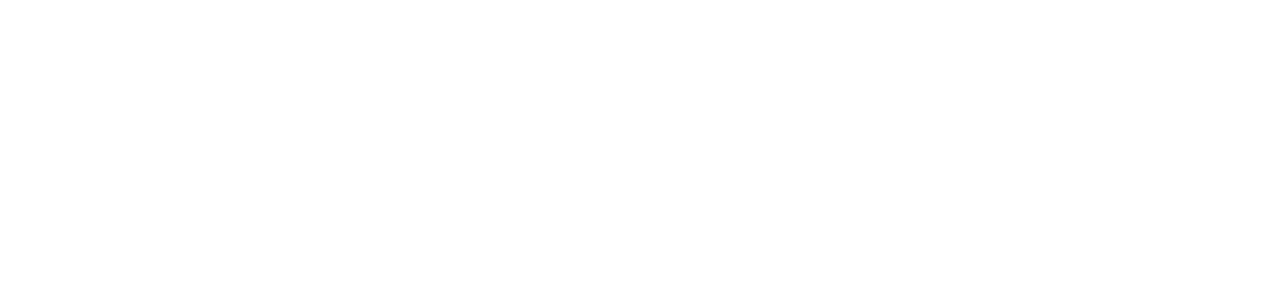
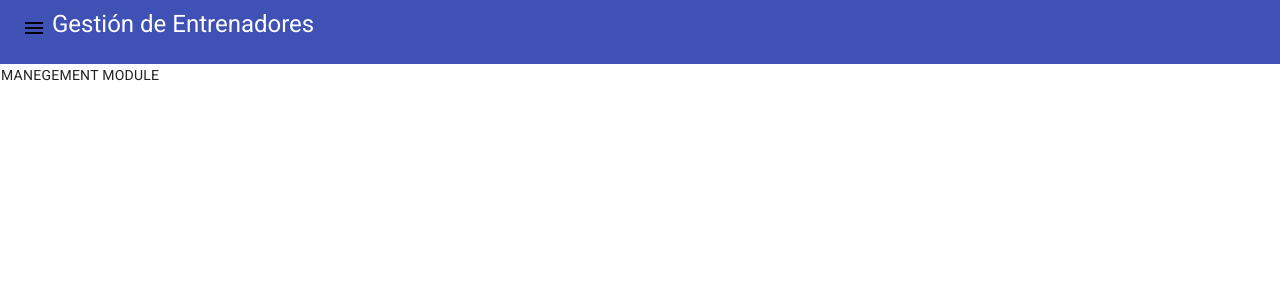
Before and after one commit to Jirgort/PY_EquipoDeportivo, an Angular app in the folder appThresholdcr/: page /coachSidenav in a window 1280 px wide. Before the commit this address led to /. Shown: the top 300 px of the page. Built offline with nearby package versions, Linux system fonts and the light colour scheme.

Commit message:
Sidenav for coach CRUD operations.

```diff
--- a/appThresholdcr/src/app/app-routing.module.ts
+++ b/appThresholdcr/src/app/app-routing.module.ts
@@ -6,6 +6,7 @@ import { CoachComponent } from './components/coach/coach.component';
 import { LoginComponent } from './components/login/login.component';
 import { AdminHomeComponent } from './components/adminModules/admin-home/admin-home.component';
 import { CoachManagementComponent } from './components/adminModules/coach-management/coach-management.component';
+import { CoachSidenavOperationsComponent } from './components/coach-sidenav-operations/coach-sidenav-operations.component';
 
 const routes: Routes = [
   {
@@ -29,6 +30,10 @@ const routes: Routes = [
     path: 'coachManagement',
     component: CoachManagementComponent,
   },
+  {
+    path: 'coachSidenav',
+    component: CoachSidenavOperationsComponent,
+  },
 ];
 
 @NgModule({
--- a/appThresholdcr/src/app/app.module.ts
+++ b/appThresholdcr/src/app/app.module.ts
@@ -14,6 +14,7 @@ import { MatListModule } from '@angular/material/list';
 import { MatButtonModule } from '@angular/material/button';
 import { AdminHomeComponent } from './components/adminModules/admin-home/admin-home.component';
 import { CoachManagementComponent } from './components/adminModules/coach-management/coach-management.component';
+import { CoachSidenavOperationsComponent } from './components/coach-sidenav-operations/coach-sidenav-operations.component';
 
 @NgModule({
   declarations: [
@@ -22,6 +23,7 @@ import { CoachManagementComponent } from './components/adminModules/coach-manage
     LoginComponent,
     AdminHomeComponent,
     CoachManagementComponent,
+    CoachSidenavOperationsComponent,
   ],
   imports: [
     BrowserModule,
--- a/appThresholdcr/src/app/components/adminModules/coach-management/coach-management.component.html
+++ b/appThresholdcr/src/app/components/adminModules/coach-management/coach-management.component.html
@@ -1,3 +1,4 @@
+<div class="d-flex justify-content-start">
   <div class="d-flex container justify-content-center w-50">
     <div class="d-flex align-items-center justify-content-center">
       <div class="border p-4 rounded shadow bg-white rounded">
@@ -6,29 +7,35 @@
           <form (ngSubmit)="submit()">
             <div class="form-outline input-group-sm">
               <label class="form-label" for="name">Nombre</label>
-                            <input formControlName="nombre" type="text" id="name" class="form-control" placeholder="Nombre" ngModel required/>
+              <input formControlName="nombre" type="text" id="name" class="form-control" placeholder="Nombre" ngModel
+                required />
             </div>
             <div class="form-outline input-group-sm">
               <label class="form-label" for="nameUser">Nombre de usuario</label>
-                            <input formControlName="nombre" type="text" id="nameUser" class="form-control" placeholder="Nombre de usuario" ngModel required/>
+              <input formControlName="nombre" type="text" id="nameUser" class="form-control"
+                placeholder="Nombre de usuario" ngModel required />
             </div>
             <div class="form-outline input-group-sm">
-                            <label class="form-label" for="password">Contraceña</label>
-                            <input formControlName="nombre" type="text" id="password" class="form-control" placeholder="Contraceña" ngModel required/>
+              <label class="form-label" for="password">Contraseña</label>
+              <input formControlName="nombre" type="text" id="password" class="form-control" placeholder="Contraseña"
+                ngModel required />
             </div>
             <h1></h1>
             <h3>Datos de personales</h3>
             <div class="form-outline input-group-sm">
               <label class="form-label" for="age">Edad</label>
-                            <input formControlName="nombre" type="text" id="age" class="form-control" placeholder="Edad" ngModel required/>
+              <input formControlName="nombre" type="text" id="age" class="form-control" placeholder="Edad" ngModel
+                required />
             </div>
             <div class="form-outline input-group-sm">
               <label class="form-label" for="weight">Peso</label>
-                            <input formControlName="nombre" type="text" id="weight" class="form-control" placeholder="Peso" ngModel required/>
+              <input formControlName="nombre" type="text" id="weight" class="form-control" placeholder="Peso" ngModel
+                required />
             </div>
             <div class="form-outline input-group-sm">
               <label class="form-label" for="height">Altura</label>
-                            <input formControlName="nombre" type="text" id="height" class="form-control" placeholder="Altura" ngModel required/>
+              <input formControlName="nombre" type="text" id="height" class="form-control" placeholder="Altura" ngModel
+                required />
             </div>
             <h1></h1>
             <button type="submit" class="btn btn-primary btn-block">Guardar</button>
@@ -37,3 +44,4 @@
       </div>
     </div>
   </div>
+</div>
--- /dev/null
+++ b/appThresholdcr/src/app/components/coach-sidenav-operations/coach-sidenav-operations.component.css
@@ -0,0 +1,18 @@
+.example-container {
+  width: auto;
+  height: auto;
+  border: 1px solid white;
+  background-color: white;
+}
+
+.example-sidenav-content {
+  display: flex;
+  width: auto;
+  height: auto;
+  align-items: center;
+  justify-content: center;
+}
+
+.example-sidenav {
+  padding: 20px;
+}
--- /dev/null
+++ b/appThresholdcr/src/app/components/coach-sidenav-operations/coach-sidenav-operations.component.html
@@ -0,0 +1,48 @@
+<mat-toolbar color="primary">
+  <mat-toolbar-row>
+    <button style="background-color: transparent; border-style: none;">
+      <mat-icon (click)="drawer.toggle();">menu</mat-icon>
+    </button>
+    <h1>Gestión de Entrenadores</h1>
+  </mat-toolbar-row>
+</mat-toolbar>
+<mat-drawer-container class="example-container" autosize>
+  <mat-drawer #drawer class="example-sidenav" mode="side">
+    <div class="d-flex flex-column mb-3">
+      <button mat-raised-button (click)="changeOperation('create');">
+        Crear Entrenador
+      </button>
+      <button mat-raised-button (click)="changeOperation('read');">
+        Mostrar Entrenadores
+      </button>
+      <button mat-raised-button (click)="changeOperation('update');">
+        Modificar Entrenador
+      </button>
+      <button mat-raised-button (click)="changeOperation('delete');">
+        Eliminar Entrenador
+      </button>
+    </div>
+  </mat-drawer>
+  <div class="example-sidenav-content">
+  </div>
+  <div *ngIf="this.currentOperation == ''" style="height: 500px; width: 500px">MANEGEMENT MODULE</div>
+  <app-coach-management *ngIf="this.currentOperation == 'create'"></app-coach-management>
+  <h1 *ngIf="this.currentOperation == 'read'">READ OPERATION</h1>
+  <h1 *ngIf="this.currentOperation == 'update'">UPDATE OPERATION</h1>
+  <h1 *ngIf="this.currentOperation == 'delete'">DELETE OPERATION</h1>
+</mat-drawer-container>
+
+<!--
+<div *ngIf="this.currentOperation == 'create'">
+  <h1>CREATE OPERATION</h1>
+</div>
+<div *ngIf="this.currentOperation == 'read'">
+  <h1>READ OPERATION</h1>
+</div>
+<div *ngIf="this.currentOperation == 'update'">
+  <h1>UPDATE OPERATION</h1>
+</div>
+<div *ngIf="this.currentOperation == 'delete'">
+  <h1>DELETE OPERATION</h1>
+</div>
+-->
--- /dev/null
+++ b/appThresholdcr/src/app/components/coach-sidenav-operations/coach-sidenav-operations.component.ts
@@ -0,0 +1,18 @@
+import { Component } from '@angular/core';
+
+@Component({
+  selector: 'app-coach-sidenav-operations',
+  templateUrl: './coach-sidenav-operations.component.html',
+  styleUrls: ['./coach-sidenav-operations.component.css'],
+})
+export class CoachSidenavOperationsComponent {
+  currentOperation: string;
+  constructor() {
+    this.currentOperation = '';
+  }
+
+  changeOperation(operation: string) {
+    this.currentOperation = operation;
+    console.log(this.currentOperation);
+  }
+}
```
Also changed, not shown: 1 other file (tests, documents, lock files or other folders). Lines whose indentation alone changed are shown as unchanged.
